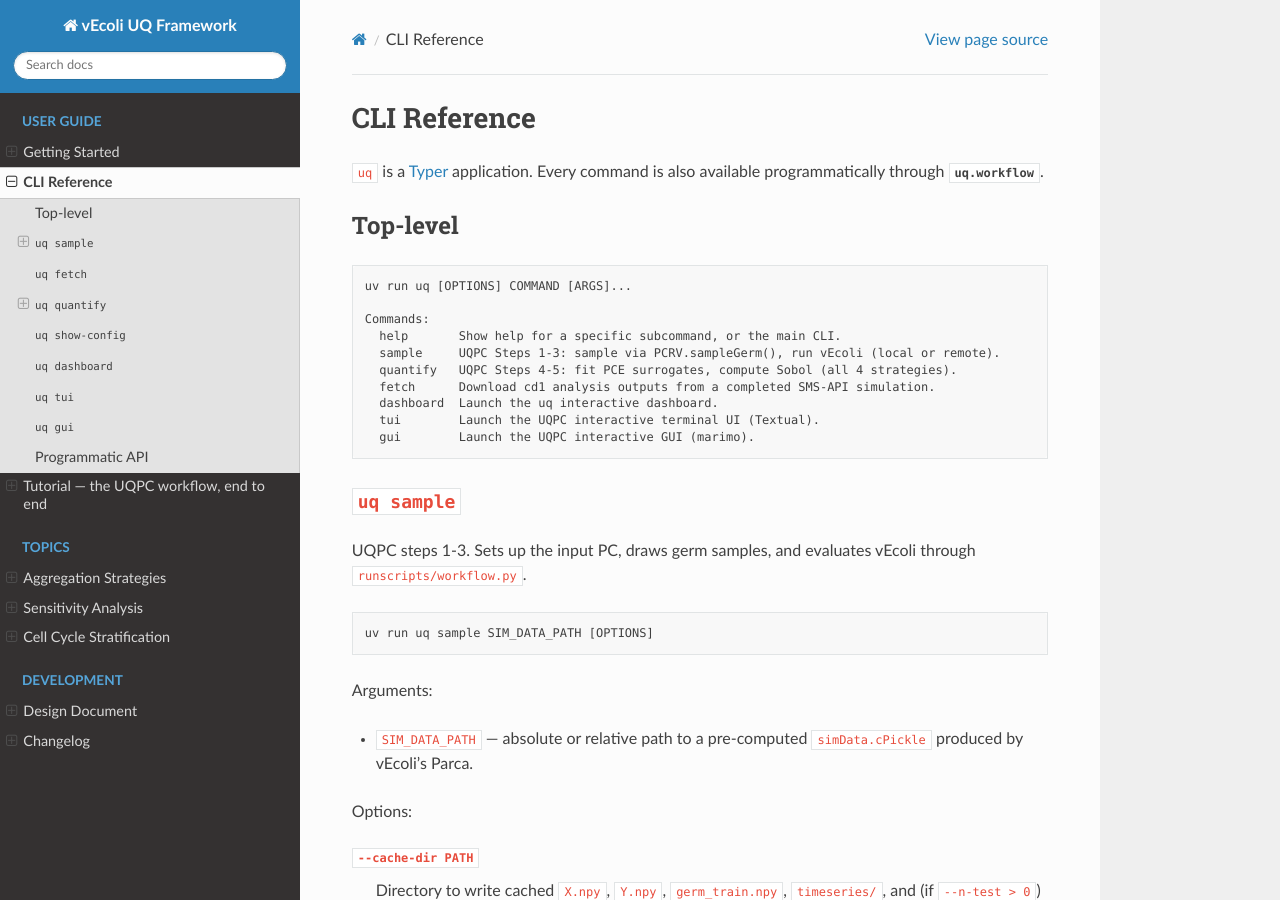
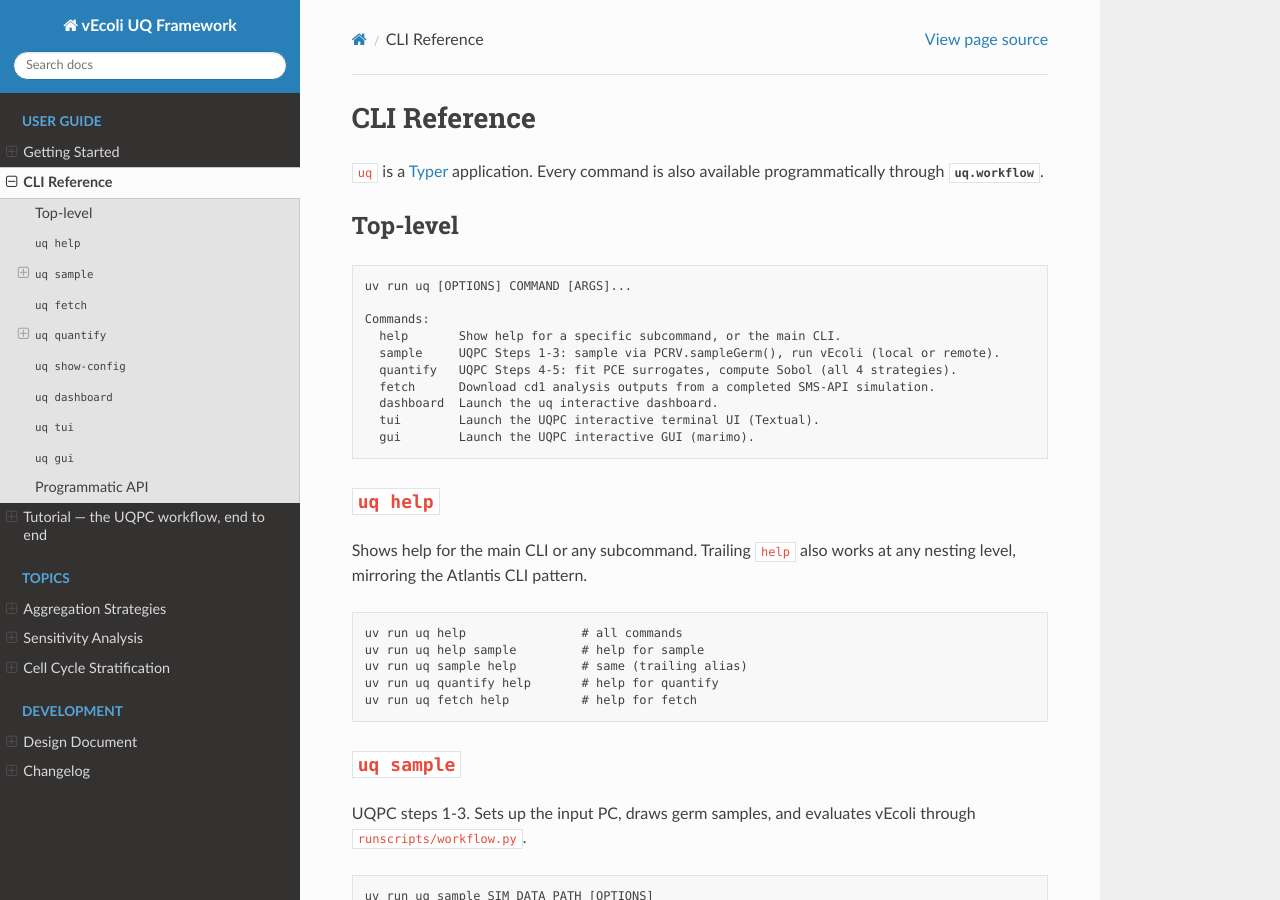
Before and after one commit to AlexPatrie/uqEcoli, a Sphinx documentation site: the page built from docs/cli_reference.rst, in a window 1280 px wide and 900 px high. Built offline with Sphinx 7.4.7 and the Read the Docs theme 3.1.0, drawn with Linux system fonts in a browser that asks for light colours.

Commit message:
docs: document uq help command and trailing-help alias

```diff
--- a/docs/cli_reference.rst
+++ b/docs/cli_reference.rst
@@ -19,6 +19,20 @@ Top-level
      dashboard  Launch the uq interactive dashboard.
      tui        Launch the UQPC interactive terminal UI (Textual).
      gui        Launch the UQPC interactive GUI (marimo).
+
+``uq help``
+-----------
+
+Shows help for the main CLI or any subcommand.  Trailing ``help`` also
+works at any nesting level, mirroring the Atlantis CLI pattern.
+
+.. code-block:: text
+
+   uv run uq help                # all commands
+   uv run uq help sample         # help for sample
+   uv run uq sample help         # same (trailing alias)
+   uv run uq quantify help       # help for quantify
+   uv run uq fetch help          # help for fetch
 
 ``uq sample``
 -------------
```
Also changed, not shown: README.md (+4 -4 lines).
